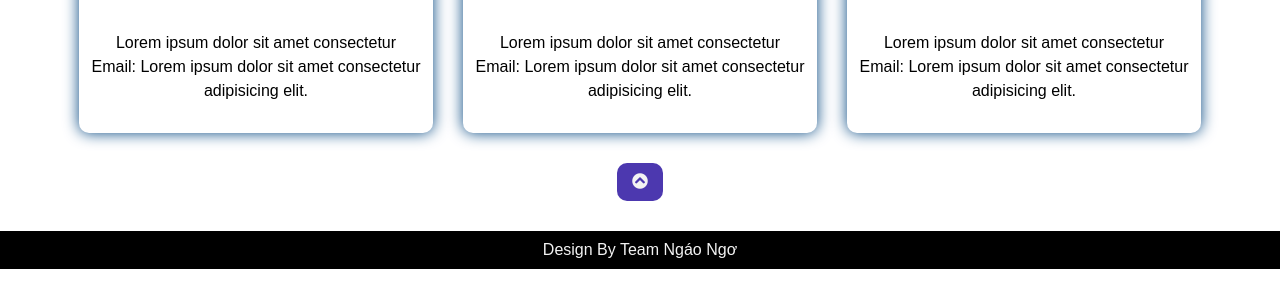
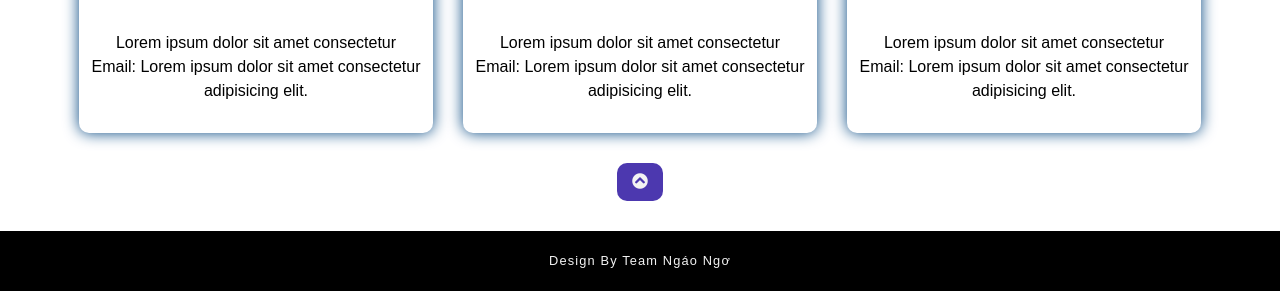
Before and after one commit to vanhai28/website-learn-html-css-js, a plain HTML site: page default.html in a window 1280 px wide. Shown: the part 1128-1419 px from the top of the page. Before the commit the page ends 1397 px from the top, so only its background shows below. Drawn offline with Linux system fonts and the light colour scheme.

Commit message:
Update default.css
a very small change for aesthetics

```diff
--- a/default.css
+++ b/default.css
@@ -225,3 +225,10 @@ footer {
         height: 80vh;
     }
 }
+
+.footer-text
+{
+    font-size: 1vw;
+    padding: 1vw;
+    letter-spacing: 0.09vw;
+}
```
